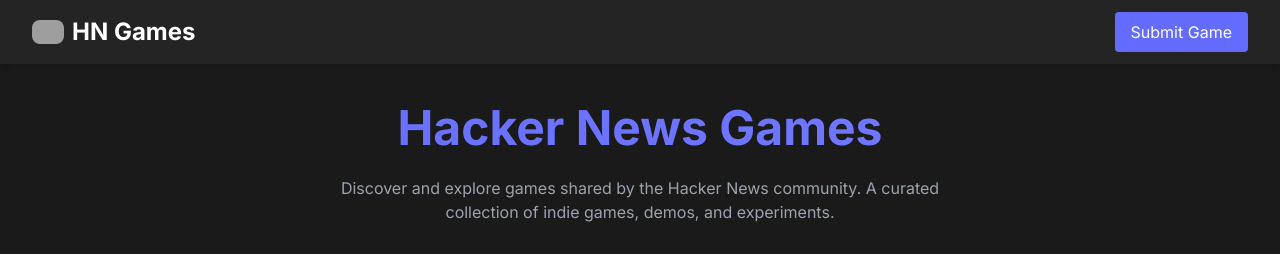
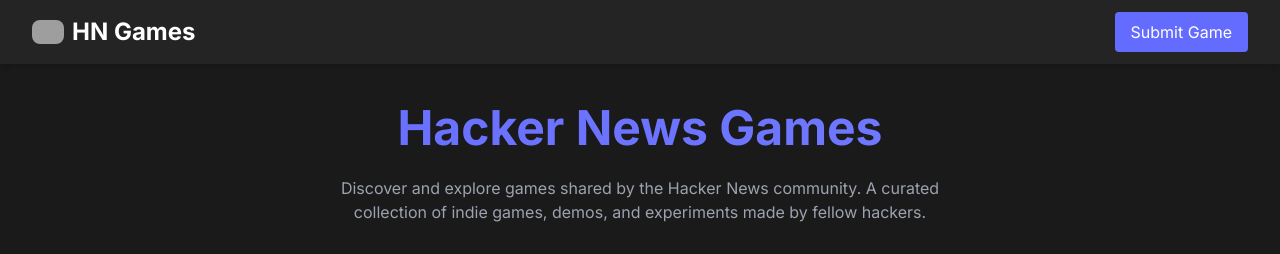
Before and after one commit to labarilem/hn-games, a Next.js app: page / in a window 1280 px wide. Shown: the top 254 px of the page. Built offline with nearby package versions, Linux system fonts and the light colour scheme; no server answers; grey boxes are pictures that could not be loaded.

Commit message:
fix texts

```diff
--- a/src/app/layout.tsx
+++ b/src/app/layout.tsx
@@ -6,7 +6,7 @@
 const inter = Inter({ subsets: ["latin"] });
 
 export const metadata: Metadata = {
-  title: "HN Games Catalog",
+  title: "Hacker News Games",
   description: "A curated catalog of games from Hacker News",
   icons: {
     icon: "/icon.png",
--- a/src/app/page.tsx
+++ b/src/app/page.tsx
@@ -47,7 +47,7 @@
       </h1>
       <p className="text-gray-400 mb-8 text-center max-w-2xl mx-auto">
         Discover and explore games shared by the Hacker News community. A
-        curated collection of indie games, demos, and experiments.
+        curated collection of indie games, demos, and experiments made by fellow hackers.
       </p>
 
       <GameFilters />
```
